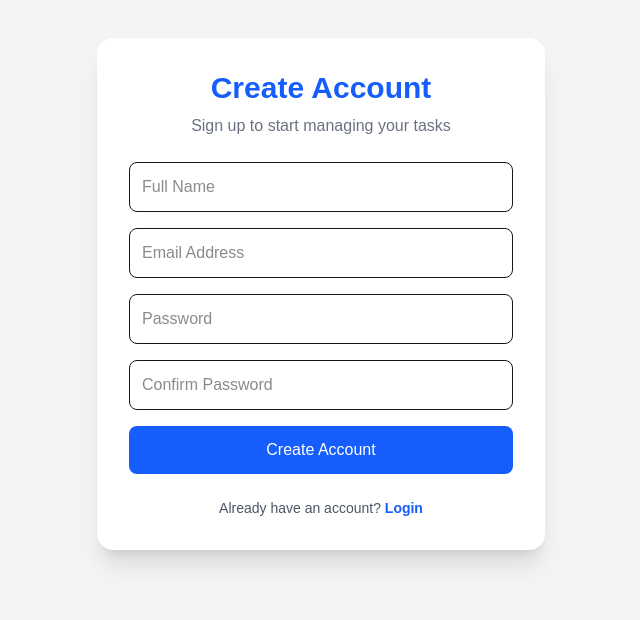
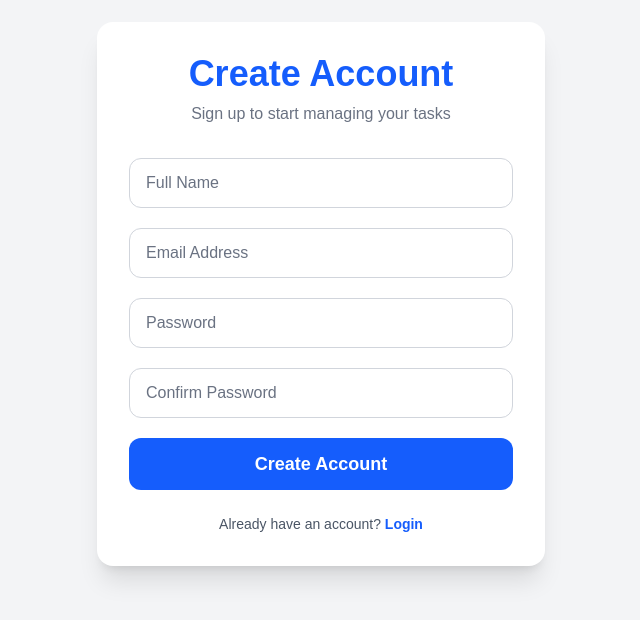
Before and after one commit to jisu2004/loop-task-manager, a Next.js app: page /auth/signup in a window 1280 px wide. Shown: the part 106-726 px from the top of the page, without its empty margins (319-959 px from the left). Built offline with nearby package versions, Linux system fonts and the light colour scheme.

Commit message:
Improve input text visibility

```diff
--- a/app/auth/login/page.tsx
+++ b/app/auth/login/page.tsx
@@ -36,8 +36,6 @@ export default function LoginPage() {
         return;
       }
 
-      alert("Login successful!");
-
       router.push("/dashboard");
       router.refresh();
     } catch (error) {
@@ -51,37 +49,37 @@ export default function LoginPage() {
   return (
     <main className="flex min-h-screen items-center justify-center bg-gray-100 px-4">
       <div className="w-full max-w-md rounded-2xl bg-white p-8 shadow-xl">
-        <h1 className="mb-2 text-center text-3xl font-bold text-blue-600">
+        <h1 className="mb-2 text-center text-4xl font-bold text-blue-600">
           Welcome Back
         </h1>
 
-        <p className="mb-6 text-center text-gray-500">
+        <p className="mb-8 text-center text-gray-500">
           Login to your LOOP account
         </p>
 
-        <form onSubmit={handleSubmit} className="space-y-4">
+        <form onSubmit={handleSubmit} className="space-y-5">
           <input
             type="email"
             placeholder="Email Address"
-            className="w-full rounded-lg border p-3 focus:border-blue-500 focus:outline-none"
             value={email}
             onChange={(e) => setEmail(e.target.value)}
+            className="w-full rounded-xl border border-gray-300 bg-white px-4 py-3 text-gray-900 placeholder:text-gray-500 outline-none transition focus:border-blue-500 focus:ring-2 focus:ring-blue-200"
             required
           />
 
           <input
             type="password"
             placeholder="Password"
-            className="w-full rounded-lg border p-3 focus:border-blue-500 focus:outline-none"
             value={password}
             onChange={(e) => setPassword(e.target.value)}
+            className="w-full rounded-xl border border-gray-300 bg-white px-4 py-3 text-gray-900 placeholder:text-gray-500 outline-none transition focus:border-blue-500 focus:ring-2 focus:ring-blue-200"
             required
           />
 
           <button
             type="submit"
             disabled={loading}
-            className="w-full rounded-lg bg-blue-600 py-3 text-white transition hover:bg-blue-700 disabled:opacity-50"
+            className="w-full rounded-xl bg-blue-600 py-3 text-lg font-semibold text-white transition hover:bg-blue-700 disabled:cursor-not-allowed disabled:opacity-60"
           >
             {loading ? "Logging in..." : "Login"}
           </button>
--- a/app/auth/signup/page.tsx
+++ b/app/auth/signup/page.tsx
@@ -19,7 +19,7 @@ export default function SignupPage() {
     e.preventDefault();
 
     if (password !== confirmPassword) {
-      alert("Passwords do not match");
+      alert("Passwords do not match.");
       return;
     }
 
@@ -59,57 +59,57 @@ export default function SignupPage() {
   return (
     <main className="flex min-h-screen items-center justify-center bg-gray-100 px-4">
       <div className="w-full max-w-md rounded-2xl bg-white p-8 shadow-xl">
-        <h1 className="mb-2 text-center text-3xl font-bold text-blue-600">
+        <h1 className="mb-2 text-center text-4xl font-bold text-blue-600">
           Create Account
         </h1>
 
-        <p className="mb-6 text-center text-gray-500">
+        <p className="mb-8 text-center text-gray-500">
           Sign up to start managing your tasks
         </p>
 
-        <form onSubmit={handleSubmit} className="space-y-4">
+        <form onSubmit={handleSubmit} className="space-y-5">
           <input
             type="text"
             placeholder="Full Name"
-            className="w-full rounded-lg border p-3 focus:border-blue-500 focus:outline-none"
             value={name}
             onChange={(e) => setName(e.target.value)}
+            className="w-full rounded-xl border border-gray-300 bg-white px-4 py-3 text-gray-900 placeholder:text-gray-500 outline-none transition focus:border-blue-500 focus:ring-2 focus:ring-blue-200"
             required
           />
 
           <input
             type="email"
             placeholder="Email Address"
-            className="w-full rounded-lg border p-3 focus:border-blue-500 focus:outline-none"
             value={email}
             onChange={(e) => setEmail(e.target.value)}
+            className="w-full rounded-xl border border-gray-300 bg-white px-4 py-3 text-gray-900 placeholder:text-gray-500 outline-none transition focus:border-blue-500 focus:ring-2 focus:ring-blue-200"
             required
           />
 
           <input
             type="password"
             placeholder="Password"
-            className="w-full rounded-lg border p-3 focus:border-blue-500 focus:outline-none"
             value={password}
             onChange={(e) => setPassword(e.target.value)}
+            className="w-full rounded-xl border border-gray-300 bg-white px-4 py-3 text-gray-900 placeholder:text-gray-500 outline-none transition focus:border-blue-500 focus:ring-2 focus:ring-blue-200"
             required
           />
 
           <input
             type="password"
             placeholder="Confirm Password"
-            className="w-full rounded-lg border p-3 focus:border-blue-500 focus:outline-none"
             value={confirmPassword}
             onChange={(e) =>
               setConfirmPassword(e.target.value)
             }
+            className="w-full rounded-xl border border-gray-300 bg-white px-4 py-3 text-gray-900 placeholder:text-gray-500 outline-none transition focus:border-blue-500 focus:ring-2 focus:ring-blue-200"
             required
           />
 
           <button
             type="submit"
             disabled={loading}
-            className="w-full rounded-lg bg-blue-600 py-3 text-white transition hover:bg-blue-700 disabled:opacity-50"
+            className="w-full rounded-xl bg-blue-600 py-3 text-lg font-semibold text-white transition hover:bg-blue-700 disabled:cursor-not-allowed disabled:opacity-60"
           >
             {loading
               ? "Creating Account..."
```
